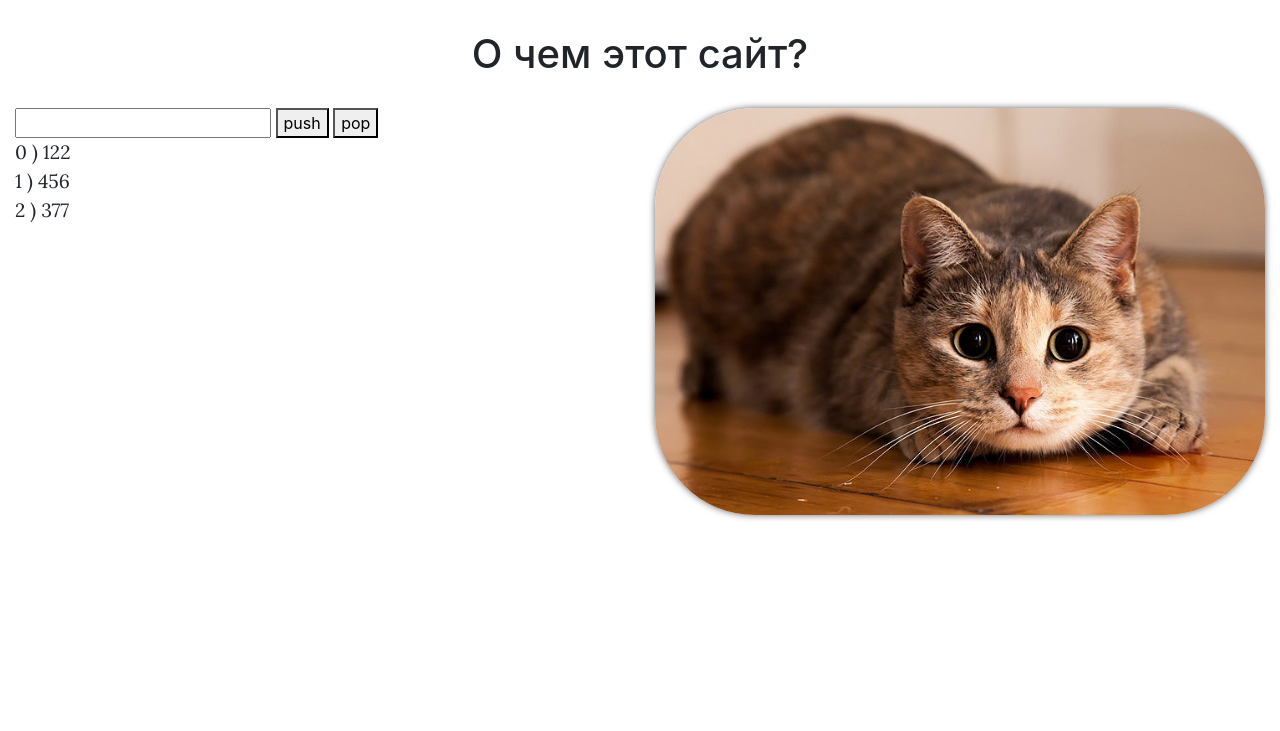
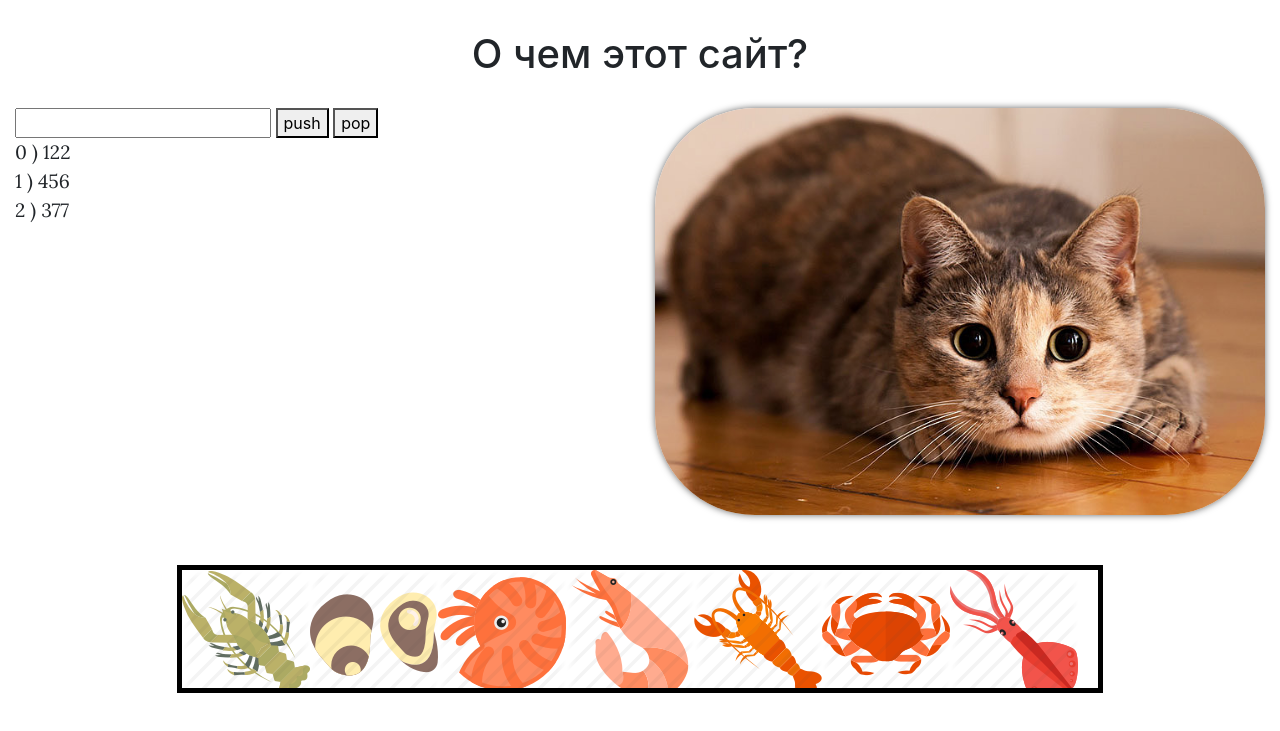
Before and after one commit to Cocon-nut/cocon, a plain HTML site: page index.html in a window 1280 px wide. Shown: the part 688-1419 px from the top of the page. Before the commit the page ends 1218 px from the top, so only its background shows below. Drawn offline with nearby package versions, Linux system fonts and the light colour scheme; files whose address does not match are found by name.

Commit message:
слайдер

```diff
--- a/css/styles.css
+++ b/css/styles.css
@@ -12,3 +12,25 @@ p {
 .title {
   margin: 30px auto;
 }
+#slider {
+  width: 926px;
+  height: 128px;
+  border: 5px solid black;
+  overflow: hidden;
+  margin: 50px auto;
+}
+#polosa {
+  width: 896px;
+  position: relative;
+}
+.pic {
+  position: absolute;
+}
+#polosa img {
+  float: left;
+}
+#polosa::after {
+  content: "";
+  display: block;
+  clear: both;
+}
--- a/index.html
+++ b/index.html
@@ -120,6 +120,19 @@
             </div>
         </div>
     </div>
+    <div id="slider">
+        <div id="polosa">
+            <img class="pic" src="images/img1.png" alt="">
+            <img class="pic" style="left:128" src="images/img2.png" alt="">
+            <img class="pic" style="left:256" src="images/img3.png" alt="">
+            <img class="pic" style="left:384" src="images/img4.png" alt="">
+            <img class="pic" style="left:512" src="images/img5.png" alt="">
+            <img class="pic" style="left:640" src="images/img6.png" alt="">
+            <img class="pic" style="left:768" src="images/img7.png" alt="">
+        </div>
+        <!-- <div id="slider-left">left</div> -->
+
+    </div>
 
     <script src=".\js\scripts.js">
     </script>
--- a/js/scripts.js
+++ b/js/scripts.js
@@ -42,3 +42,34 @@ function f2() {
   mas.pop();
   show();
 }
+
+// document.getElementById("slider-left").onclick = sliderLeft;
+autoSlider();
+var left = 0;
+var timer;
+
+function autoSlider() {
+  timer = setTimeout(sliderLeft, 1000);
+}
+
+function sliderLeft() {
+  var polosa = document.getElementsByClassName("pic");
+
+  for (var i = 0; i < 7; i++) {
+    var left = polosa[i].style.left;
+    left = parseInt(left.replace(/\D+/g, ""));
+
+    if (left === 0 || !left) left = 128 * 7;
+    left = left - 128;
+
+    polosa[i].style.left = left + "px";
+  }
+
+  if (left < -896) {
+    left = 0;
+    polosa.style.left = -128 + "px";
+    clearTimeout = timer;
+  }
+
+  autoSlider();
+}
```
Also changed, not shown: images/img1.png (added), images/img2.png (added), images/img3.png (added), images/img4.png (added), images/img5.png (added), images/img6.png (added), images/img7.png (added).
